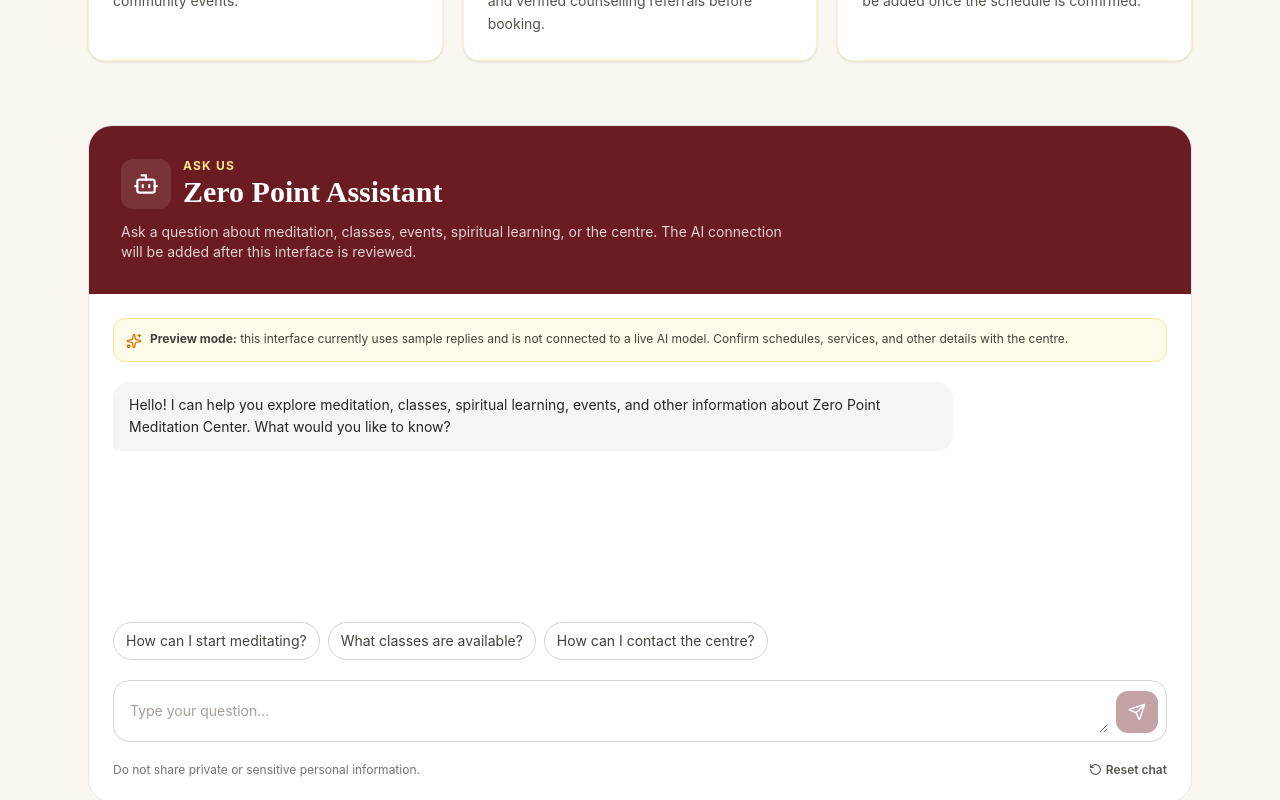
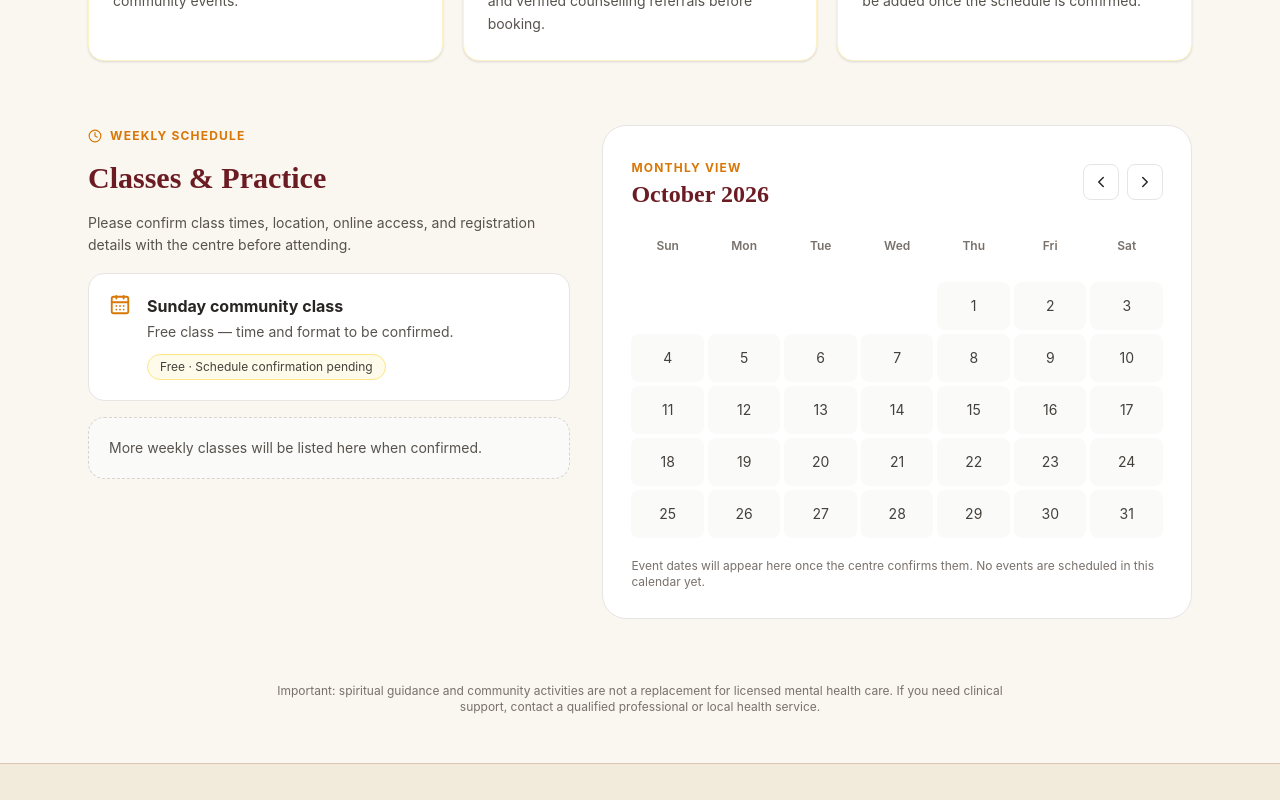
Before and after one commit to sherpaten/Zero-Point-Meditation-Center, a React (Vite) app in the folder zero-point-meditation/: page /services in a window 1280 px wide. Shown: the part 680-1480 px from the top of the page. Built offline with nearby package versions, Linux system fonts and the light colour scheme.

Commit message:
Remove chatbot from Services page

```diff
--- a/zero-point-meditation/src/pages/Services.jsx
+++ b/zero-point-meditation/src/pages/Services.jsx
@@ -1,48 +1,9 @@
 import React, { useMemo, useState } from 'react';
 import { motion } from 'framer-motion';
-import { CalendarDays, HeartHandshake, Flower2, BookOpen, Sparkles, Users, Clock, ChevronLeft, ChevronRight, Bot, Send, RotateCcw } from 'lucide-react';
+import { CalendarDays, HeartHandshake, Flower2, BookOpen, Sparkles, Users, Clock, ChevronLeft, ChevronRight } from 'lucide-react';
 
 const monthNames = ['January','February','March','April','May','June','July','August','September','October','November','December'];
-const starterPrompts = [
-  'How can I start meditating?',
-  'What classes are available?',
-  'How can I contact the centre?',
-];
-
-function demoReply(question) {
-  const q = question.toLowerCase();
-  if (q.includes('meditat') || q.includes('mindful') || q.includes('start')) {
-    return 'Meditation and mindfulness are among the services highlighted by the centre. A gentle first step is to ask the team about beginner-friendly guided practice and the next available class. Please confirm current times directly with the centre.';
-  }
-  if (q.includes('class') || q.includes('schedule') || q.includes('sunday') || q.includes('when')) {
-    return 'The page currently lists a free Sunday community class, but its time and format still need confirmation. Other class dates will be added once confirmed. Please contact the centre before making plans to attend.';
-  }
-  if (q.includes('contact') || q.includes('email') || q.includes('phone') || q.includes('address')) {
-    return 'Please use the Contact page on this website to reach the centre. I do not have verified contact details available in this preview, so I do not want to guess.';
-  }
-  if (q.includes('prayer') || q.includes('spiritual') || q.includes('guidance') || q.includes('teach')) {
-    return 'The centre page describes spiritual learning, prayer, and guidance as areas to explore. Please contact the team to ask what guidance or teachings are currently offered and whether an appointment is needed.';
-  }
-  if (q.includes('counsel') || q.includes('mental health') || q.includes('anxious') || q.includes('depress') || q.includes('emotional')) {
-    return 'The centre aims to provide a welcoming and compassionate environment. Spiritual activities are not a replacement for licensed mental-health care. For clinical concerns, please contact a qualified professional or local health service; ask the centre directly about any verified counselling referrals.';
-  }
-  if (q.includes('yoga')) {
-    return 'Yoga is marked as coming soon on this page. There is not yet a confirmed start date or schedule.';
-  }
-  if (q.includes('event') || q.includes('gather') || q.includes('community')) {
-    return 'You can explore the Events page for the centre’s event information. Please check with the centre to confirm upcoming dates, availability, and any registration requirements.';
-  }
-  if (q.includes('merch') || q.includes('art') || q.includes('shop') || q.includes('product')) {
-    return 'Please visit the Merchandise page to explore the centre’s art and merchandise information.';
-  }
-  return 'Thanks for your question. This is a chatbot interface preview and is not connected to an AI service yet. I can only show sample responses for common topics right now. Please check the relevant page or contact the centre for confirmed information.';
-}
-
 export default function Services() {
-  const [messages, setMessages] = useState([
-    { role: 'assistant', text: 'Hello! I can help you explore meditation, classes, spiritual learning, events, and other information about Zero Point Meditation Center. What would you like to know?' },
-  ]);
-  const [draft, setDraft] = useState('');
   const [monthOffset, setMonthOffset] = useState(0);
   const current = new Date();
   const displayed = new Date(current.getFullYear(), current.getMonth() + monthOffset, 1);
@@ -51,13 +12,6 @@ export default function Services() {
     const days = new Date(displayed.getFullYear(), displayed.getMonth() + 1, 0).getDate();
     return [...Array(firstDay).fill(null), ...Array.from({ length: days }, (_, i) => i + 1)];
   }, [displayed.getFullYear(), displayed.getMonth()]);
-
-  function sendMessage(text = draft) {
-    const question = text.trim();
-    if (!question) return;
-    setMessages(prev => [...prev, { role: 'user', text: question }, { role: 'assistant', text: demoReply(question) }]);
-    setDraft('');
-  }
 
   return (
     <div className="max-w-6xl mx-auto px-6 py-12 space-y-16">
@@ -80,25 +34,6 @@ export default function Services() {
         </article>)}
       </section>
 
-      <section className="rounded-3xl bg-white border border-stone-200 overflow-hidden">
-        <div className="bg-buddhist-burgundy text-white p-6 sm:p-8">
-          <div className="flex items-center gap-3"><div className="rounded-xl bg-white/10 p-3"><Bot size={26}/></div><div><p className="text-xs uppercase tracking-widest text-amber-200 font-bold">Ask us</p><h2 className="font-serif text-2xl sm:text-3xl font-bold">Zero Point Assistant</h2></div></div>
-          <p className="mt-3 text-sm text-white/80 max-w-2xl">Ask a question about meditation, classes, events, spiritual learning, or the centre. The AI connection will be added after this interface is reviewed.</p>
-        </div>
-        <div className="p-4 sm:p-6 space-y-5">
-          <div className="flex items-start gap-2 rounded-xl border border-amber-200 bg-amber-50 p-3 text-xs text-stone-700"><Sparkles size={16} className="text-buddhist-gold shrink-0 mt-0.5"/><p><strong>Preview mode:</strong> this interface currently uses sample replies and is not connected to a live AI model. Confirm schedules, services, and other details with the centre.</p></div>
-          <div className="max-h-[420px] min-h-[220px] overflow-y-auto space-y-4 pr-1" aria-live="polite">
-            {messages.map((message, index) => <div key={index} className={`flex ${message.role === 'user' ? 'justify-end' : 'justify-start'}`}><div className={`max-w-[90%] sm:max-w-[80%] rounded-2xl px-4 py-3 text-sm leading-relaxed whitespace-pre-wrap ${message.role === 'user' ? 'bg-buddhist-burgundy text-white rounded-br-md' : 'bg-stone-100 text-stone-800 rounded-bl-md'}`}>{message.text}</div></div>)}
-          </div>
-          {messages.length === 1 && <div className="flex flex-wrap gap-2">{starterPrompts.map(prompt => <button key={prompt} type="button" onClick={() => sendMessage(prompt)} className="rounded-full border border-stone-300 px-3 py-2 text-xs sm:text-sm text-stone-700 hover:border-buddhist-gold hover:bg-amber-50">{prompt}</button>)}</div>}
-          <form onSubmit={event => { event.preventDefault(); sendMessage(); }} className="flex items-end gap-2 border border-stone-300 rounded-2xl p-2 focus-within:border-buddhist-gold">
-            <label className="sr-only" htmlFor="assistant-question">Your question</label><textarea id="assistant-question" value={draft} onChange={event => setDraft(event.target.value)} onKeyDown={event => { if (event.key === 'Enter' && !event.shiftKey) { event.preventDefault(); sendMessage(); } }} rows={1} placeholder="Type your question..." className="min-h-11 max-h-28 flex-1 resize-y bg-transparent px-2 py-3 text-sm text-stone-800 outline-none placeholder:text-stone-400"/>
-            <button type="submit" disabled={!draft.trim()} aria-label="Send message" className="inline-flex items-center justify-center rounded-xl bg-buddhist-burgundy p-3 text-white hover:bg-red-900 disabled:opacity-40"><Send size={18}/></button>
-          </form>
-          <div className="flex justify-between items-center gap-3"><p className="text-xs text-stone-500">Do not share private or sensitive personal information.</p><button type="button" onClick={() => { setMessages([{ role: 'assistant', text: 'Hello! I can help you explore meditation, classes, spiritual learning, events, and other information about Zero Point Meditation Center. What would you like to know?' }]); setDraft(''); }} className="inline-flex items-center gap-1 text-xs font-semibold text-stone-600 hover:text-buddhist-burgundy"><RotateCcw size={13}/> Reset chat</button></div>
-        </div>
-      </section>
-
       <section className="grid lg:grid-cols-[0.9fr_1.1fr] gap-8 items-start">
         <div className="space-y-4"><span className="inline-flex items-center gap-2 text-buddhist-gold font-bold text-xs uppercase tracking-widest"><Clock size={14}/> Weekly schedule</span><h2 className="font-serif text-3xl font-bold text-buddhist-burgundy">Classes & Practice</h2><p className="text-stone-600 text-sm leading-relaxed">Please confirm class times, location, online access, and registration details with the centre before attending.</p>
           <div className="rounded-2xl bg-white border border-stone-200 p-5"><div className="flex items-start gap-4"><CalendarDays className="text-buddhist-gold shrink-0" size={22}/><div><h3 className="font-bold text-stone-800">Sunday community class</h3><p className="text-sm text-stone-600 mt-1">Free class — time and format to be confirmed.</p><span className="inline-block mt-3 text-xs rounded-full bg-amber-50 border border-amber-200 px-3 py-1 text-stone-700">Free · Schedule confirmation pending</span></div></div></div>
```
